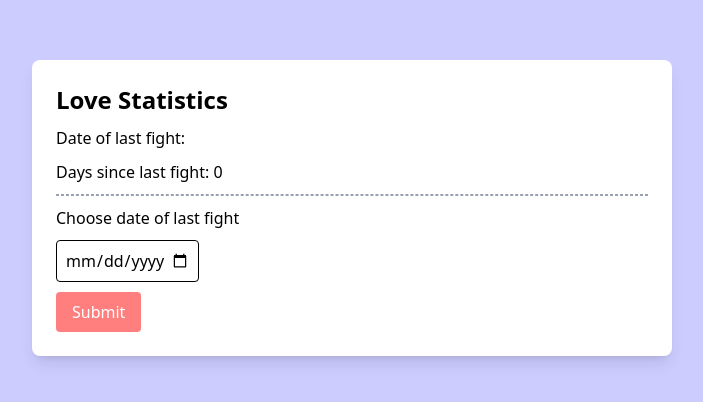
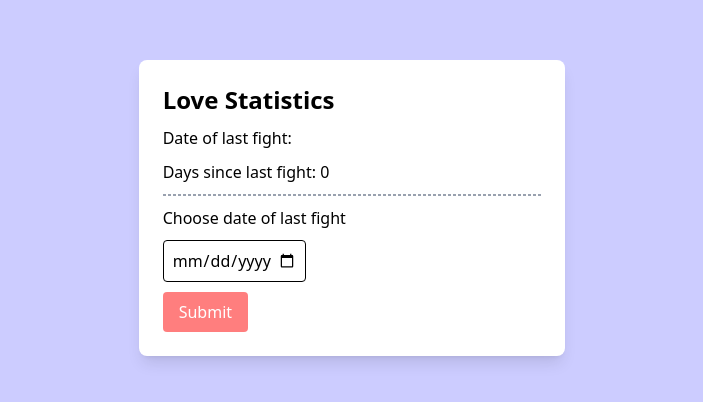
Before and after one commit to yviyves/bacon-pancakes, an Angular app in the folder frontend/: page / in a window 1280 px wide. Shown: the part 192-594 px from the top of the page, without its empty margins (288-991 px from the left). Built offline with nearby package versions, Linux system fonts and the light colour scheme; no server answers.

Commit message:
dev: YvBue topic: test fix:

```diff
--- a/frontend/src/app/app.html
+++ b/frontend/src/app/app.html
@@ -1,6 +1,6 @@
 <div class="flex items-center justify-center h-screen">
   <div
-    class="fadeInAnimation bg-neutral p-6 rounded-lg shadow-lg min-w-4/5 xl:min-w-1/2 lg:min-w-2/3 transition-all duration-300"
+    class="fadeInAnimation bg-neutral p-6 rounded-lg shadow-lg min-w-4/5 xl:min-w-1/3 lg:min-w-1/2 transition-all duration-300"
     style="animation-delay: 0.5s"
   >
     <app-love-statistics></app-love-statistics>
```
